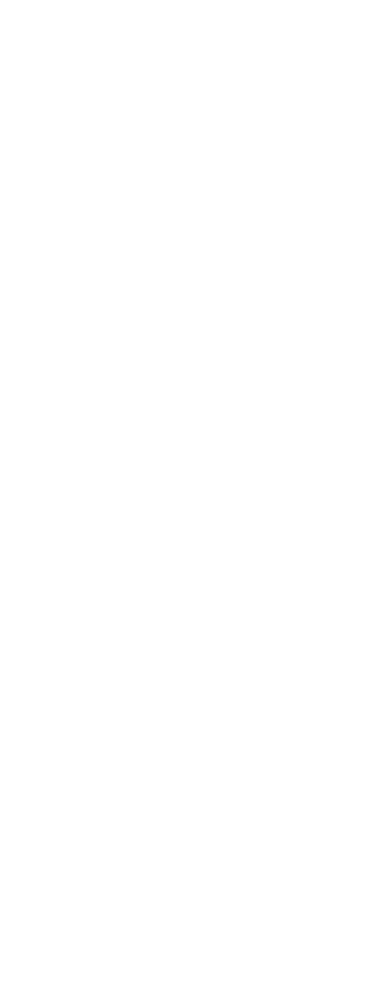
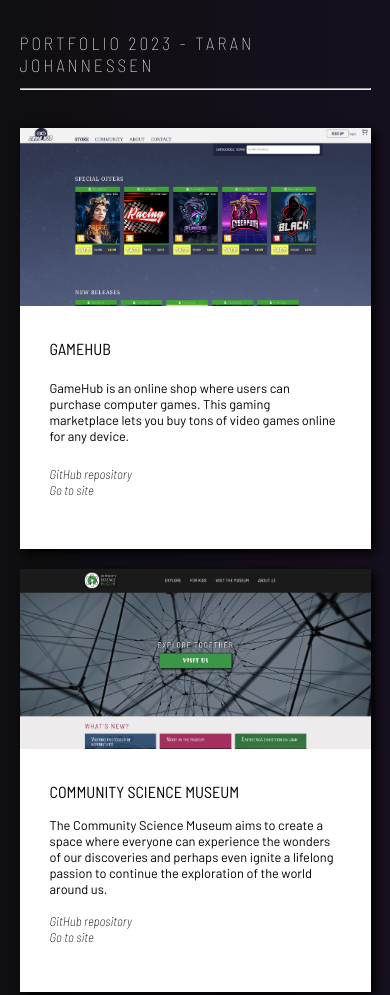
Before and after one commit to TaranJ/Portfolio, a plain HTML site: page index.html in a window 390 px wide. Shown: the top 995 px of the page. Before the commit the page ends 844 px from the top, so only its background shows below. Drawn offline with Linux system fonts and the light colour scheme.

Commit message:
added html and styling

```diff
--- /dev/null
+++ b/css/media.css
@@ -0,0 +1,72 @@
+@media (max-width: 1450px) {
+  body {
+    max-width: 95%;
+  }
+}
+
+@media (max-width: 1100px) {
+  main {
+    grid-template-columns: repeat(2, 1fr);
+    padding-bottom: 50px;
+    gap: 30px;
+  }
+
+  .card-3 {
+    grid-column: span 2;
+    max-width: 50%;
+    margin: auto;
+  }
+}
+
+@media (max-width: 800px) {
+  header {
+    padding-top: 40px;
+  }
+
+  main {
+    padding-top: 60px;
+    gap: 20px;
+  }
+
+  h1 {
+    font-size: 1.8em;
+  }
+
+  h2 {
+    font-size: 1em;
+  }
+
+  p,
+  a {
+    font-size: 0.8em;
+  }
+}
+
+@media (max-width: 600px) {
+  body {
+    max-width: 90%;
+  }
+
+  header {
+    padding-top: 20px;
+  }
+
+  main {
+    grid-template-columns: 1fr;
+    padding-bottom: 50px;
+    padding-top: 30px;
+  }
+
+  h1 {
+    font-size: 1.1em;
+  }
+
+  .card-3 {
+    grid-column: 1;
+    max-width: none;
+  }
+
+  .description {
+    height: 180px;
+  }
+}
--- /dev/null
+++ b/css/styles.css
@@ -0,0 +1,87 @@
+html,
+body {
+  margin: 0px;
+  height: 100%;
+}
+
+body {
+  background: rgb(15, 14, 16);
+  background: linear-gradient(90deg, rgba(15, 14, 16, 1) 0%, rgba(23, 16, 31, 1) 100%);
+  font-family: "Barlow", sans-serif;
+}
+
+h1,
+h2,
+a {
+  font-family: "Barlow Semi Condensed", sans-serif;
+}
+
+h2,
+p {
+  margin: 0px;
+}
+
+h1 {
+  font-weight: 100;
+  letter-spacing: 3px;
+  text-transform: uppercase;
+  color: #fff;
+}
+
+h2 {
+  text-transform: uppercase;
+  font-weight: 400;
+}
+
+a {
+  font-style: italic;
+  color: #000;
+  text-decoration: none;
+  font-weight: 200;
+}
+
+img {
+  width: 100%;
+}
+
+body {
+  max-width: 1400px;
+  margin: auto;
+}
+
+header {
+  padding-top: 60px;
+}
+
+main {
+  display: grid;
+  grid-template-columns: repeat(3, 1fr);
+  gap: 20px;
+  padding-top: 100px;
+}
+
+.card {
+  background-color: #fff;
+  box-shadow: 4px 4px 10px;
+}
+
+.description {
+  padding: 30px;
+  display: grid;
+  height: 250px;
+}
+
+.links {
+  display: flex;
+  flex-direction: column;
+}
+
+/* -------------- ANIMATIONS -------------- */
+a:hover {
+  color: #2c004f;
+  font-weight: 400;
+}
+
+.card:hover {
+  box-shadow: 2px 2px 15px #6b597a;
+}
--- a/index.html
+++ b/index.html
@@ -3,7 +3,71 @@
   <head>
     <meta charset="UTF-8" />
     <meta name="viewport" content="width=device-width, initial-scale=1.0" />
-    <title>Document</title>
+    <meta name="description" content="" />
+    <link rel="preconnect" href="https://fonts.googleapis.com" />
+    <link rel="preconnect" href="https://fonts.gstatic.com" crossorigin />
+    <link rel="preconnect" href="https://fonts.googleapis.com" />
+    <link rel="preconnect" href="https://fonts.gstatic.com" crossorigin />
+    <link rel="preconnect" href="https://fonts.googleapis.com" />
+    <link rel="preconnect" href="https://fonts.gstatic.com" crossorigin />
+    <link
+      href="https://fonts.googleapis.com/css2?family=Barlow+Semi+Condensed:ital,wght@0,100;0,400;1,100;1,200;1,400&family=Barlow:wght@300;400&display=swap"
+      rel="stylesheet"
+    />
+    <link href="css/styles.css" rel="stylesheet" />
+    <link href="css/media.css" rel="stylesheet" />
+    <title>Portfolio | Taran Johannessen</title>
   </head>
-  <body></body>
+  <body>
+    <header>
+      <h1>Portfolio 2023 - Taran Johannessen</h1>
+      <hr />
+    </header>
+    <main>
+      <div class="card">
+        <a href="https://bucolic-jelly-8edd25.netlify.app/"><img src="/images/gamehub.jpg" alt="GameHub website" /></a>
+        <div class="description">
+          <h2>GameHub</h2>
+          <p>
+            GameHub is an online shop where users can purchase computer games. This gaming marketplace lets you buy tons of video games online for any
+            device.
+          </p>
+          <div class="links">
+            <a href="https://github.com/TaranJ/html-css-course-assignment/tree/cms">GitHub repository</a>
+            <a href="https://bucolic-jelly-8edd25.netlify.app/">Go to site</a>
+          </div>
+        </div>
+      </div>
+      <div class="card">
+        <a href="https://communityscience-museum.netlify.app/"
+          ><img src="/images/communityScienceMuseum.jpg" alt="Community Science Museum website"
+        /></a>
+        <div class="description">
+          <h2>Community Science Museum</h2>
+          <p>
+            The Community Science Museum aims to create a space where everyone can experience the wonders of our discoveries and perhaps even ignite a
+            lifelong passion to continue the exploration of the world around us.
+          </p>
+          <div class="links">
+            <a href="https://github.com/TaranJ/community-science-museum" class="github">GitHub repository</a>
+            <a href="https://communityscience-museum.netlify.app/">Go to site</a>
+          </div>
+        </div>
+      </div>
+      <div class="card card-3">
+        <a href="https://jovial-kangaroo-2f0a7f.netlify.app/"><img src="/images/chapterandVerse.jpg" alt="Chapter and Verse website" /></a>
+        <div class="description">
+          <h2>Chapter and Verse</h2>
+          <p>
+            Chapter and Verse is a community of avid readers bonded by our insatiable thirst for great stories. Join us and read insightful, honest,
+            and thought-provoking book reviews!
+          </p>
+          <div class="links">
+            <a href="https://github.com/Noroff-FEU-Assignments/project-exam-1-TaranJoh/tree/main" class="github">GitHub repository</a>
+            <a href="https://jovial-kangaroo-2f0a7f.netlify.app/">Go to site</a>
+          </div>
+        </div>
+      </div>
+    </main>
+  </body>
 </html>
```
Also changed, not shown: images/chapterandVerse.jpg (added), images/communityScienceMuseum.jpg (added), images/gamehub.jpg (added).
